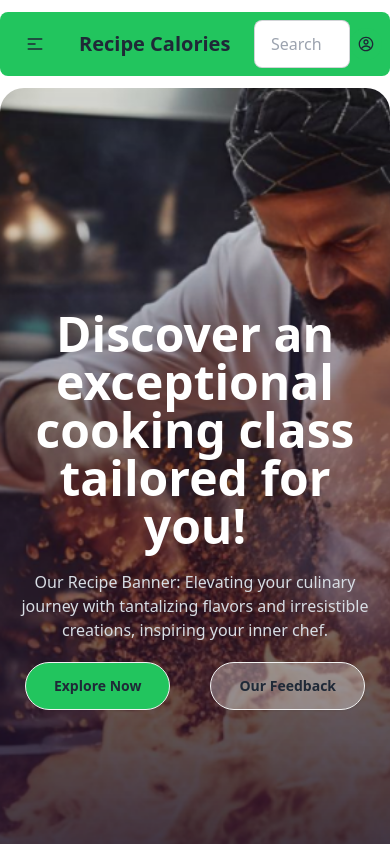
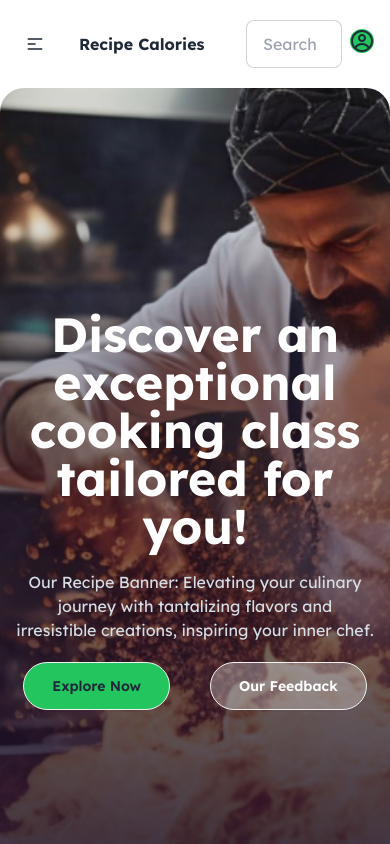
Before and after one commit to deveshbis/chefs-table, a React (Vite) app: page / in a window 390 px wide. Shown: the top 844 px of the page. Built offline with nearby package versions, Linux system fonts and the light colour scheme.

Commit message:
Mobile responsive created

```diff
--- a/src/App.jsx
+++ b/src/App.jsx
@@ -14,7 +14,7 @@ function App() {
 
 
       <div className='lg:px-32'>
-        <div className='lg:mb-5 bg-green-500 rounded-lg'>
+        <div className='lg:mb-5 rounded-lg'>
           <Header></Header>
         </div>
 
--- a/src/component/Banner/Banner.jsx
+++ b/src/component/Banner/Banner.jsx
@@ -11,7 +11,7 @@ const Banner = () => {
                         <p className="mb-5">Our Recipe Banner: Elevating your culinary journey with tantalizing flavors and irresistible creations, inspiring your inner chef.</p>
                         <div className='flex gap-10 justify-center'>
                             <button className="btn bg-green-500 rounded-[50px] px-7 ">Explore Now</button>
-                            <button className="btn backdrop-blur-none bg-white bg-opacity-30 rounded-[50px] px-7">Our Feedback</button>
+                            <button className="btn backdrop-blur-none  bg-opacity-30 rounded-[50px] px-7 text-[#FFFFFF]">Our Feedback</button>
 
                         </div>
                     </div>
--- a/src/component/Header/Header.jsx
+++ b/src/component/Header/Header.jsx
@@ -17,7 +17,7 @@ const Header = () => {
                             <li><a>Search</a></li>
                         </ul>
                     </div>
-                    <a className="btn btn-ghost lg:text-3xl text-xl">Recipe Calories</a>
+                    <a className="btn btn-ghost lg:text-3xl text-[16px] font-bold">Recipe Calories</a>
                 </div>
                 <div className="navbar-center gap-3 hidden lg:flex">
                     <ul className="menu menu-horizontal lg:px-3">
@@ -32,8 +32,8 @@ const Header = () => {
                     <div className="form-control">
                         <input type="text" placeholder="Search" className="input input-bordered w-24 md:w-auto" />
                     </div>
-                    <div className=" rounded-full">
-                        <button className="bg-green-500 p-2 rounded-full"><CgProfile></CgProfile></button>
+                    <div className=" rounded-full px-2">
+                        <button className="bg-green-500 text-center rounded-full lg:w-12 lg:h-12 lg:p-3 "><CgProfile className="w-6 h-6"></CgProfile></button>
                     </div>
                 </div>
             </div>
--- a/src/component/Updated/Updated.jsx
+++ b/src/component/Updated/Updated.jsx
@@ -70,6 +70,8 @@ const Updated = ({ handleAddCart }) => {
         setTotalCalories(totalCaloriesSum);
     }, [cookingTable]);
 
+
+
     return (
         <div>
             <div className="lg:flex lg:justify-between ">
@@ -121,7 +123,7 @@ const Updated = ({ handleAddCart }) => {
                                             <td>{recipe.recipe_name}</td>
                                             <td>{recipe.preparing_time}</td>
                                             <td>{recipe.calories}</td>
-                                            <td><button className="bg-green-500 p-2 rounded-xl" onClick={() => handlePrepare(recipe)}>Prepare</button></td>
+                                            <td><button className="bg-green-500 p-2 rounded-[50px] text-[16px] font-medium" onClick={() => handlePrepare(recipe)}>Prepare</button></td>
                                         </tr>
                                     ))}
                                 </tbody>
--- a/src/index.css
+++ b/src/index.css
@@ -1,3 +1,9 @@
+@import url('https://fonts.googleapis.com/css2?family=Lexend:wght@100..900&display=swap');
+
 @tailwind base;
 @tailwind components;
 @tailwind utilities;
+
+body {
+    font-family: "Lexend", sans-serif;
+  }
```
